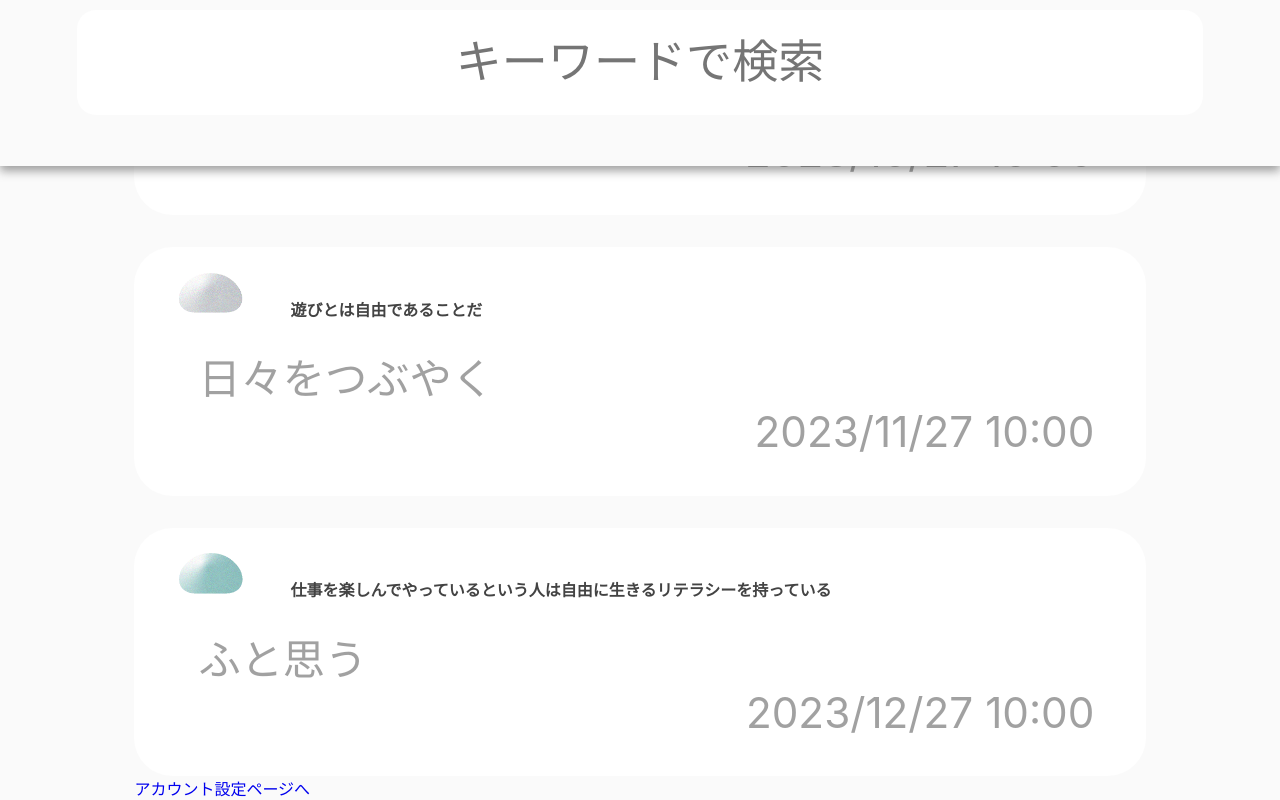
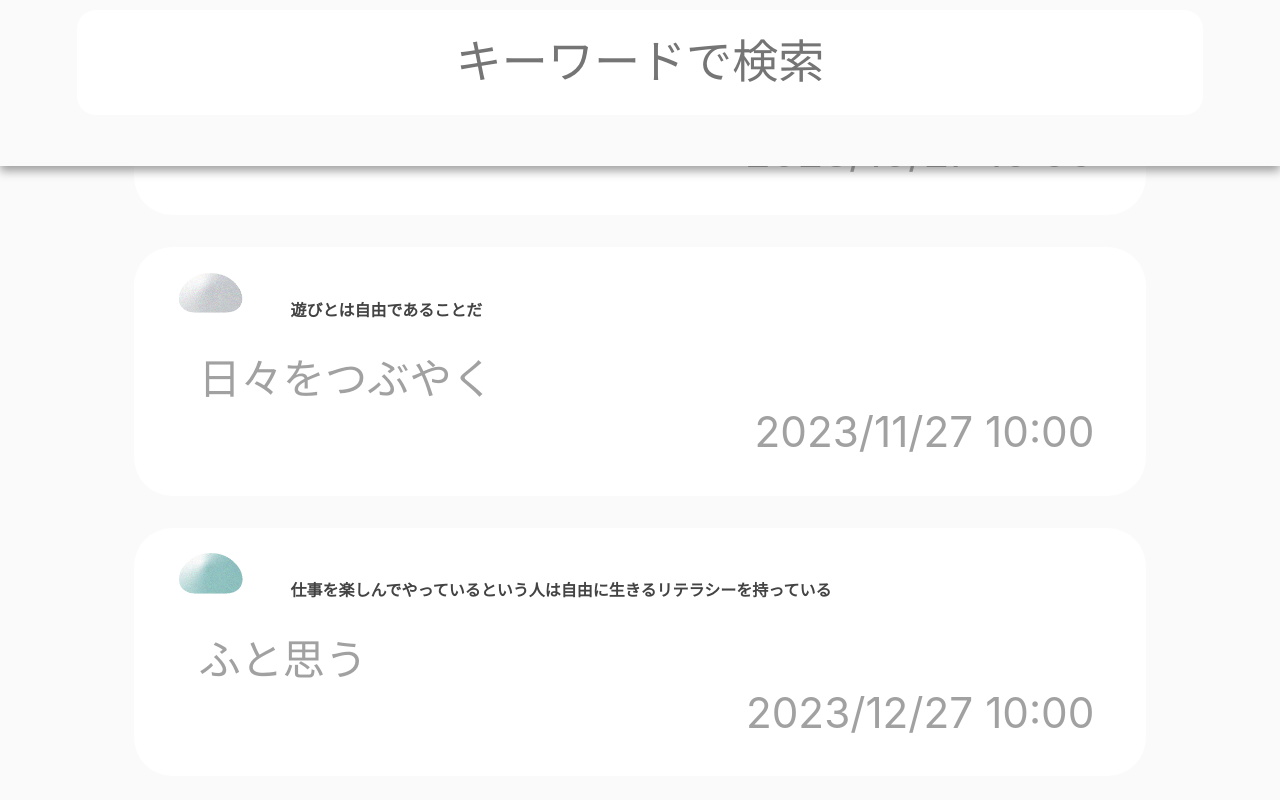
Before and after one commit to kumayoshi/fuseki, a React (Create React App) app: page /memolist in a window 1280 px wide. Shown: the part 634-1434 px from the top of the page. After the commit the page ends 1410 px from the top, so only its background shows below. Built offline with nearby package versions, Linux system fonts and the light colour scheme.

Commit message:
メモ一覧ページ修正

```diff
--- a/src/screens/MemoListPage.js
+++ b/src/screens/MemoListPage.js
@@ -246,7 +246,6 @@ const SignUpPage = () => {
             );
           })}
         </ul>
-        <a href={"/auth/"}>アカウント設定ページへ</a>
         <div style={styles.newArticle}>
           <a style={styles.newArticleLink} href={"/article/new"}>
             <img src={newArticle} alt="" />
```
